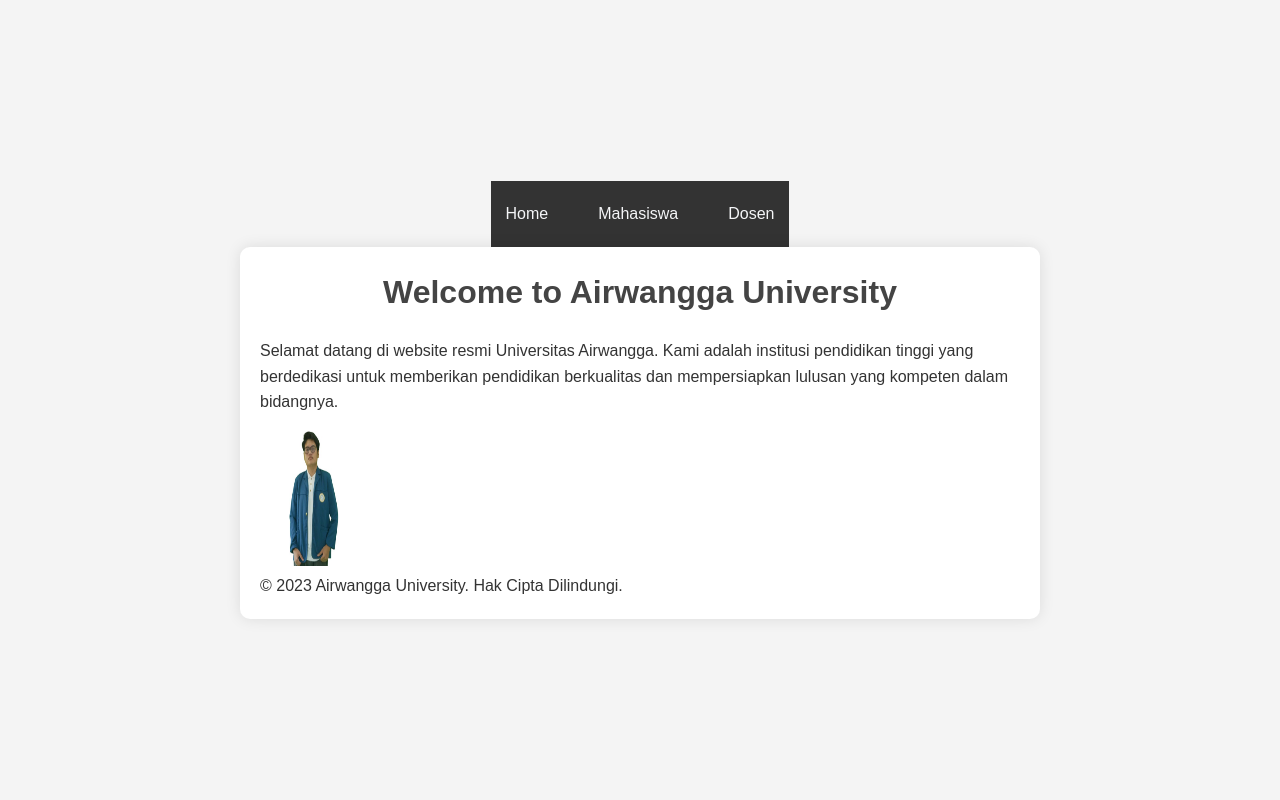
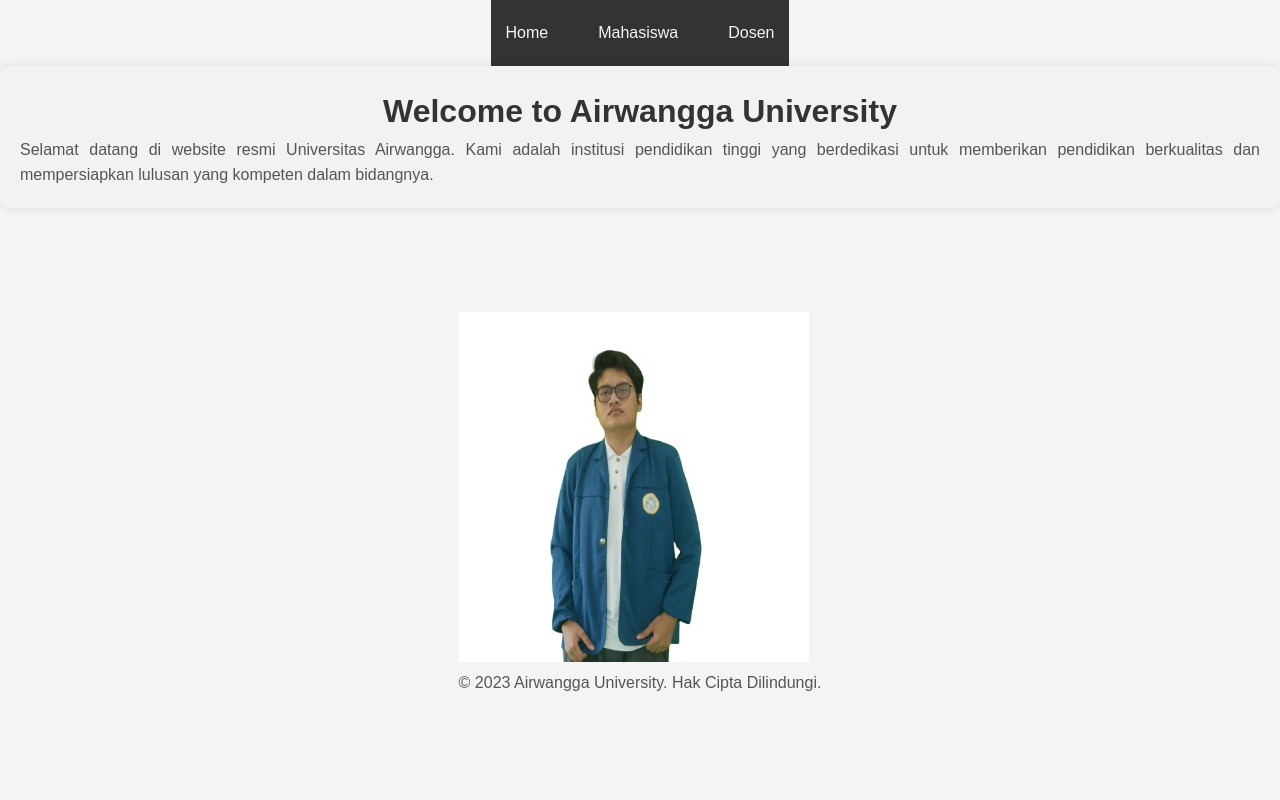
Before and after one commit to rakyankrisna/airwangga-university, a website: page view/index.html in a window 1280 px wide. Drawn offline with Linux system fonts and the light colour scheme.

Commit message:
update view

```diff
--- a/view/index.html
+++ b/view/index.html
@@ -21,14 +21,15 @@
         institusi pendidikan tinggi yang berdedikasi untuk memberikan pendidikan
         berkualitas dan mempersiapkan lulusan yang kompeten dalam bidangnya.
       </p>
-
+    </div>
+    <div class="center">
+      <footer>
       <img
         src="../public/assets/img/airwangga-logo.jpg"
         alt="Airwangga University"
-        width="113"
-        height="151"
+        width="350"
+        height="350"
       />
-
       <footer>
         <p>&copy; 2023 Airwangga University. Hak Cipta Dilindungi.</p>
       </footer>
--- a/view/style.css
+++ b/view/style.css
@@ -3,6 +3,12 @@
   padding: 0;
   box-sizing: border-box;
   font-family: Arial, sans-serif;
+}
+
+p {
+  color: #555;
+  font-size: 16px;
+  text-align: justify;
 }
 
 body {
@@ -17,18 +23,16 @@
 }
 
 .container {
-  background: #fff;
+  background-color: #f2f2f2;
   padding: 20px;
-  box-shadow: 0 0 15px rgba(0, 0, 0, 0.1);
   border-radius: 10px;
-  width: 80%;
-  max-width: 800px;
+  box-shadow: 0px 0px 10px rgba(0, 0, 0, 0.1);
 }
 
 h1 {
+  color: #333;
+  font-size: 32px;
   text-align: center;
-  margin-bottom: 20px;
-  color: #444;
 }
 
 table {
@@ -133,3 +137,10 @@
 nav a:hover {
   background-color: #555;
 }
+
+.center {
+  display: flex;
+  justify-content: center; /* Mengatur gambar di tengah secara horizontal */
+  align-items: center; /* Mengatur gambar di tengah secara vertikal */
+  height: 100vh; /* Untuk mengisi seluruh tinggi layar */
+}
```
